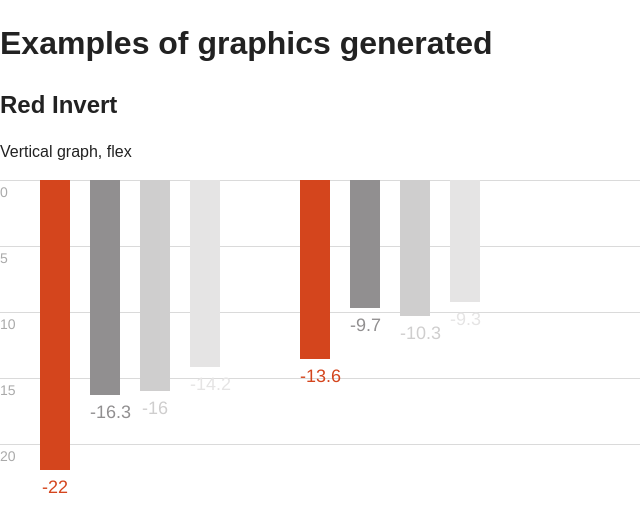
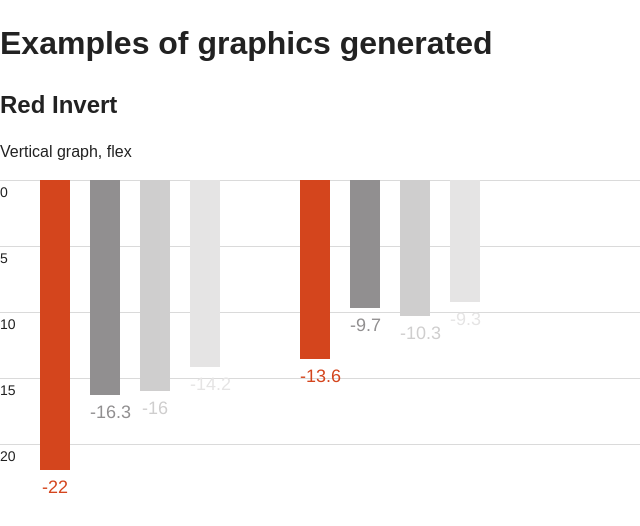
Before and after one commit to regislutter/graphacss, a website: page src/index.html in a window 1280 px wide. Shown: the top 526 px of the page, 0-640 px from the left. Drawn offline with Linux system fonts and the light colour scheme; files that its build step writes are made by us from their sources.

Commit message:
Optimize parameters array for generator

```diff
--- a/src/sass/app.scss
+++ b/src/sass/app.scss
@@ -11,25 +11,27 @@
 // Initialize values
 $values: (SBP1: 22.0, SBP2: 16.3, SBP3: 16.0, SBP4: 14.2, DBP1: 13.6, DBP2: 9.7, DBP3: 10.3, DBP4: 9.3); // Data
 $barColors: (#D4451D, #918F90, #CFCECE, #E5E4E4); // Colors for the bars
-$redInvertParams: $defaultParameters; // Duplicate default parameters
-$redInvertParams: map-merge($redInvertParams, (graphic-background: #FFF));
-//$redInvertParams: map-merge($redInvertParams, (graph-type: 'horizontal-bars'));
-$redInvertParams: map-merge($redInvertParams, (flex-graph: false));
-$redInvertParams: map-merge($redInvertParams, (graph-invert: true));
-$redInvertParams: map-merge($redInvertParams, (graphic-width: 630));
-$redInvertParams: map-merge($redInvertParams, (graphic-height: 330));
-$redInvertParams: map-merge($redInvertParams, (bar-width: 30));
-$redInvertParams: map-merge($redInvertParams, (bar-margin: 20));
-$redInvertParams: map-merge($redInvertParams, (value-color-bar: true));
-$redInvertParams: map-merge($redInvertParams, (value-max: 25));
-$redInvertParams: map-merge($redInvertParams, (background-lines-color: #DADADA));
-$redInvertParams: map-merge($redInvertParams, (show-first-line: true));
-$redInvertParams: map-merge($redInvertParams, (legend-gap: 5));
-$redInvertParams: map-merge($redInvertParams, (group-bars: 4));
-$redInvertParams: map-merge($redInvertParams, (group-margin: 60));
-$redInvertParams: map-merge($redInvertParams, (value-prefix: '-'));
-$redInvertParams: map-merge($redInvertParams, (value-suffix: ''));
-$redInvertParams: map-merge($redInvertParams, (display-labels: false));
+$redInvertParams: (
+        graphic-background: #FFF,
+        flex-graph: false,
+        graph-invert: true,
+        graphic-width: 630,
+        graphic-height: 330,
+        bar-width: 30,
+        bar-margin: 20,
+        value-color-bar: true,
+        value-max: 25,
+        background-lines-color: #DADADA,
+        show-first-line: true,
+        legend-gap: 5,
+        legend-color: #212121,
+        group-bars: 4,
+        group-margin: 60,
+        value-prefix: '-',
+        value-suffix: '',
+        display-labels: false
+);
+$redInvertParams: map-merge($defaultParameters, $redInvertParams);
 @include graph-generator('redinvert', $redInvertParams, $values, $barColors); // Generate the CSS for the graphic
 
 // SUNSET demo
@@ -38,25 +40,24 @@ $barColors: $sunset; // Colors for the bars
 @include graph-generator('demo1', $defaultParameters, $values, $barColors); // Generate the CSS for the graphic
 
 // WINTER IS COMING
-$demo2Parameters: $defaultParameters; // Duplicate default parameters
-$demo2Parameters: map-merge($demo2Parameters, (graph-type: 'horizontal-bars'));
-$demo2Parameters: map-merge($demo2Parameters, (flex-graph: false));
+$demo2Parameters: map-merge($defaultParameters, (graph-type: 'horizontal-bars', flex-graph: false));
 // Initialize values
 $values: (First: 24, Second: 32, Rocks: 36, Flop: 56, Croc: 68, Top: 75); // Data
 $barColors: $winteriscoming; // Colors for the bars
 @include graph-generator('demo2', $demo2Parameters, $values, $barColors);
 
 // MATRIX
-// WINTER IS COMING
-$matrixParams: $defaultParameters; // Duplicate default parameters
-$matrixParams: map-merge($matrixParams, (graph-type: 'horizontal-bars'));
-$matrixParams: map-merge($matrixParams, (value-position: 'inside'));
-$matrixParams: map-merge($matrixParams, (graphic-background: #000801));
-$matrixParams: map-merge($matrixParams, (background-lines-color: #212121));
-$matrixParams: map-merge($matrixParams, (value-color-dark: #000408));
-$matrixParams: map-merge($matrixParams, (value-color-light: #0CCD58));
-$matrixParams: map-merge($matrixParams, (label-color-dark: #000408));
-$matrixParams: map-merge($matrixParams, (label-color-light: #0CCD58));
+$matrixParams: (
+        graph-type: 'horizontal-bars',
+        value-position: 'inside',
+        graphic-background: #000801,
+        background-lines-color: #212121,
+        value-color-dark: #000408,
+        value-color-light: #0CCD58,
+        label-color-dark: #000408,
+        label-color-light: #0CCD58
+);
+$matrixParams: map-merge($defaultParameters, $matrixParams);
 // Initialize values
 $values: (First: 24, Second: 32, Rocks: 36, Flop: 56, Croc: 68, Top: 75); // Data
 $barColors: $thematrix; // Colors for the bars
```
Also changed, not shown: src/css/app.css.
